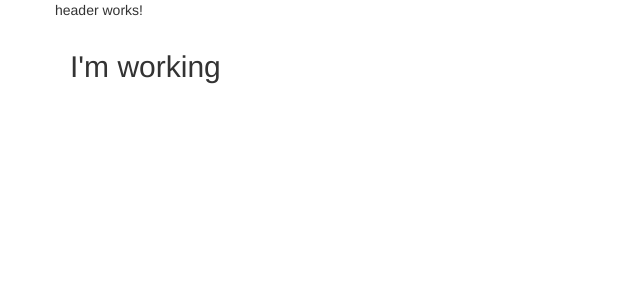
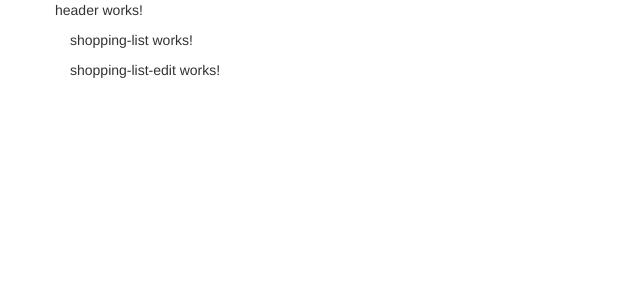
Before and after one commit to froesecom/angular-recipe-book, an Angular app: page / in a window 1280 px wide. Shown: the top 300 px of the page, without its empty margins (0-640 px from the left). Built offline with nearby package versions, Linux system fonts and the light colour scheme.

Commit message:
add shopping-list components

```diff
--- a/src/app/app.component.html
+++ b/src/app/app.component.html
@@ -4,7 +4,7 @@
   </div>
   <div class="row">
     <div class="col-md-12">
-      <h2>I'm working</h2>
+      <app-shopping-list></app-shopping-list>
     </div>
   </div>
 </div>
--- a/src/app/app.module.ts
+++ b/src/app/app.module.ts
@@ -3,11 +3,15 @@ import { NgModule } from '@angular/core';
 
 import { AppComponent } from './app.component';
 import { HeaderComponent } from './header/header.component';
+import { ShoppingListComponent } from './shopping-list/shopping-list.component';
+import { ShoppingListEditComponent } from './shopping-list/shopping-list-edit/shopping-list-edit.component';
 
 @NgModule({
   declarations: [
     AppComponent,
-    HeaderComponent
+    HeaderComponent,
+    ShoppingListComponent,
+    ShoppingListEditComponent
   ],
   imports: [
     BrowserModule
--- /dev/null
+++ b/src/app/shopping-list/shopping-list-edit/shopping-list-edit.component.html
@@ -0,0 +1 @@
+<p>shopping-list-edit works!</p>
--- /dev/null
+++ b/src/app/shopping-list/shopping-list-edit/shopping-list-edit.component.ts
@@ -0,0 +1,15 @@
+import { Component, OnInit } from '@angular/core';
+
+@Component({
+  selector: 'app-shopping-list-edit',
+  templateUrl: './shopping-list-edit.component.html',
+  styleUrls: ['./shopping-list-edit.component.css']
+})
+export class ShoppingListEditComponent implements OnInit {
+
+  constructor() { }
+
+  ngOnInit() {
+  }
+
+}
--- /dev/null
+++ b/src/app/shopping-list/shopping-list.component.html
@@ -0,0 +1,2 @@
+<p>shopping-list works!</p>
+<app-shopping-list-edit></app-shopping-list-edit>
--- /dev/null
+++ b/src/app/shopping-list/shopping-list.component.ts
@@ -0,0 +1,15 @@
+import { Component, OnInit } from '@angular/core';
+
+@Component({
+  selector: 'app-shopping-list',
+  templateUrl: './shopping-list.component.html',
+  styleUrls: ['./shopping-list.component.css']
+})
+export class ShoppingListComponent implements OnInit {
+
+  constructor() { }
+
+  ngOnInit() {
+  }
+
+}
```
Also changed, not shown: src/app/shopping-list/shopping-list-edit/shopping-list-edit.component.css (added), src/app/shopping-list/shopping-list.component.css (added), 2 other files (tests, documents, lock files or other folders).
